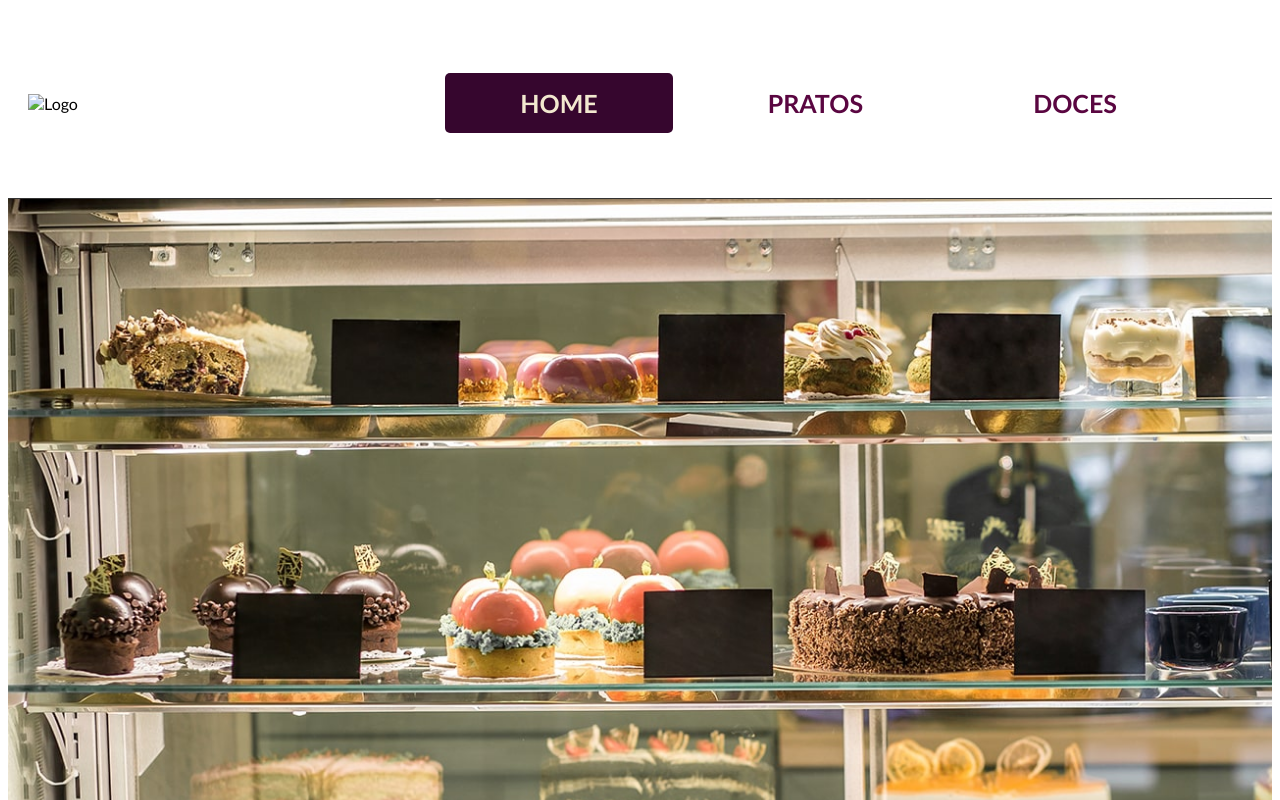
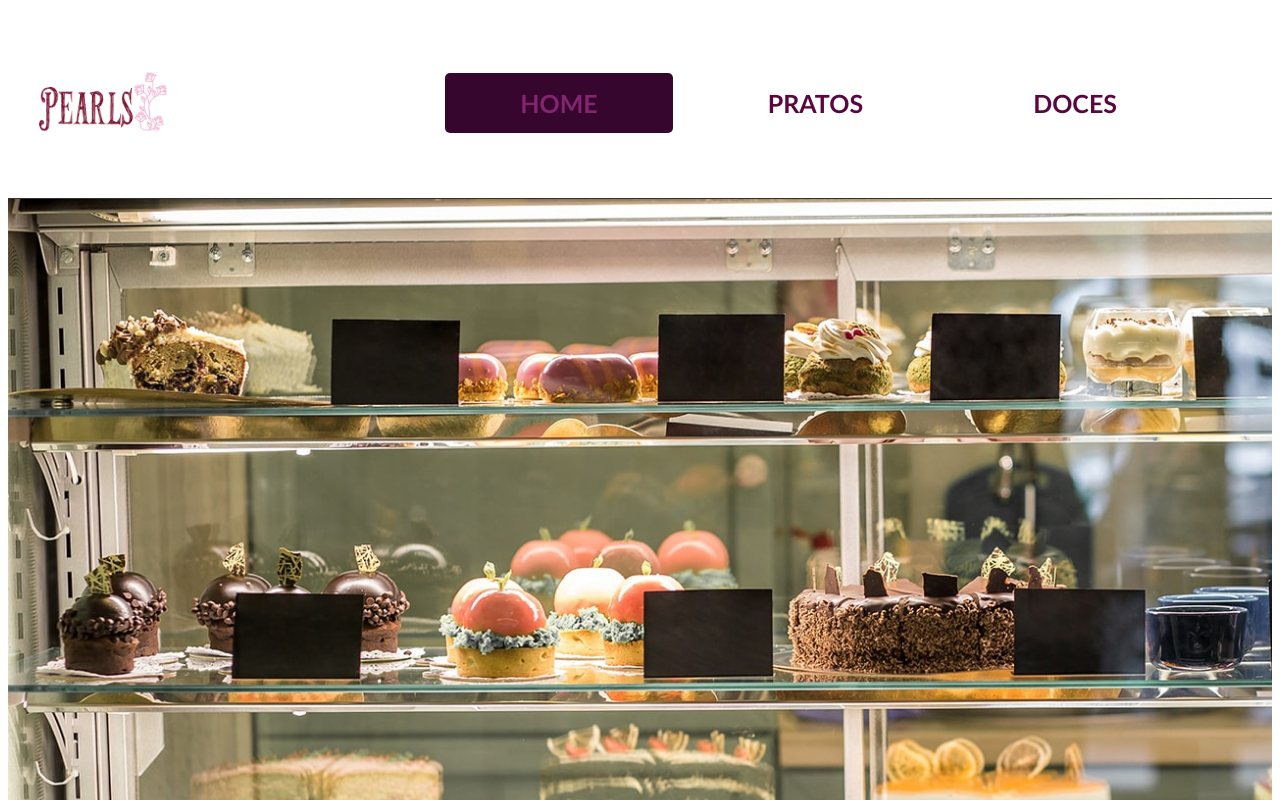
Before and after one commit to mndds2487/Pearls, a plain HTML site: page index.html in a window 1280 px wide. In both pictures the pointer is over the link "HOME". Shown: the top 800 px of the page. Drawn offline with Linux system fonts and the light colour scheme; a script that the page names is missing.

Commit message:
Add files via upload

```diff
--- a/index.html
+++ b/index.html
@@ -10,7 +10,7 @@
   <header>
         <nav class="navbar">
             <div class="logo">
-                <img src="imagens/LOGOO.jpg" alt="Logo" class="logo-img"> <!-- Altere para o caminho da sua logo -->
+                <img src="images/LOGO.jpg" alt="Logo" class="logo-img"> <!-- Altere para o caminho da sua logo -->
             </div>
             <ul class="menu">
                 <li><a href="index.html">HOME</a></li>
--- a/style/style.css
+++ b/style/style.css
@@ -41,7 +41,7 @@ header {
 }
 
 .menu li a:hover {
-    color: #f2e8cf;
+    color: #83246e;
 }
 
 .auth-buttons {
```
Also changed, not shown: images/LOGO.jpg (added).
